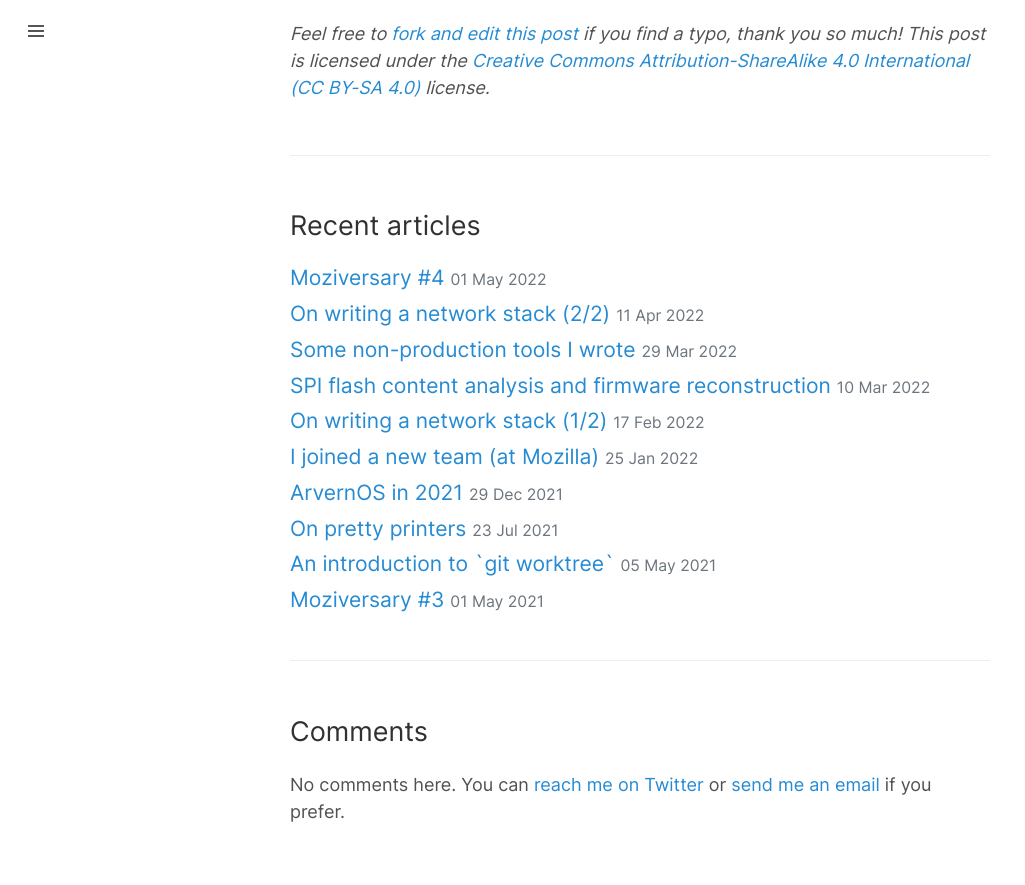
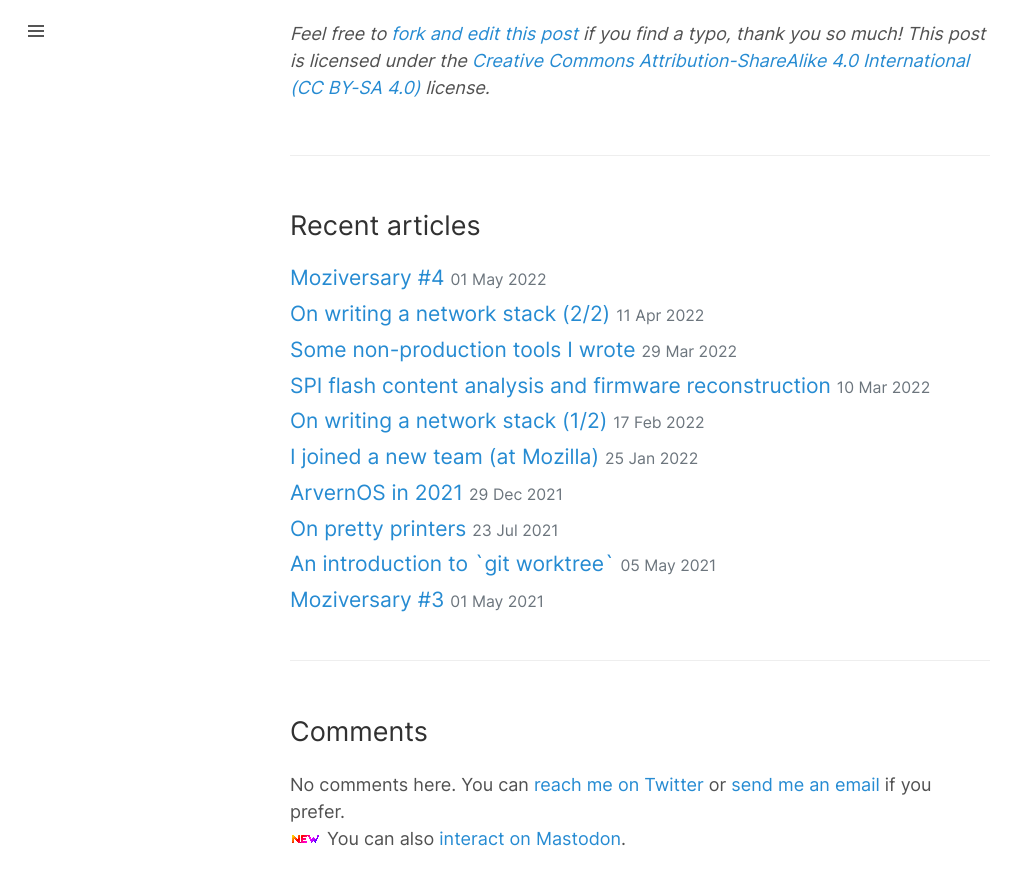
Before and after one commit to willdurand/willdurand.github.io, a Jekyll site: the page built from _posts/2022-05-03-developing-firefox-in-firefox-with-gitpod.md, in a window 1280 px wide and 900 px high, scrolled down 4001 px. Shown: the top 885 px of the window, without its empty margins (0-1025 px from the left). Built offline with Jekyll 4.4.1, drawn with Linux system fonts in a browser that asks for light colours; some of the changed lines change nothing that is shown.

Commit message:
Update 2022-05-03-developing-firefox-in-firefox-with-gitpod.md

```diff
--- a/_posts/2022-05-03-developing-firefox-in-firefox-with-gitpod.md
+++ b/_posts/2022-05-03-developing-firefox-in-firefox-with-gitpod.md
@@ -2,8 +2,9 @@
 layout: post
 title: "Developing Firefox in Firefox with Gitpod"
 location: "Freiburg, Germany"
-image: /images/posts/2022/05/gitpod-firefox-social.webp?v=3
+image: /images/posts/2022/05/gitpod-firefox-social.webp?v=20220503
 tags: [mozilla]
+mastodon_id: 108237109619474962
 ---
 
 [Gitpod][] provides Linux-based development environments on demand along with a
```
